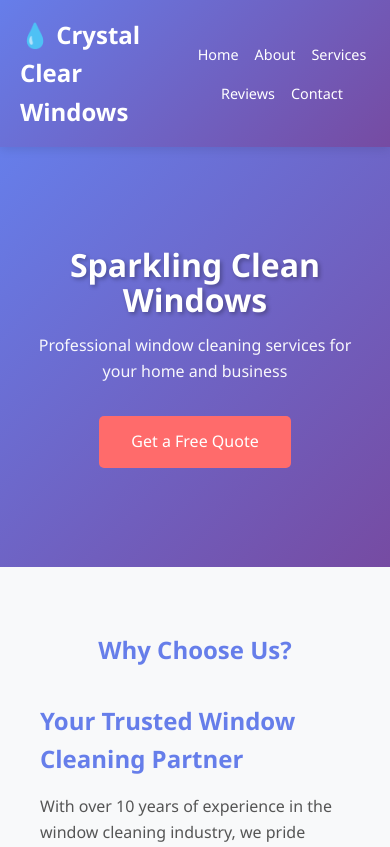
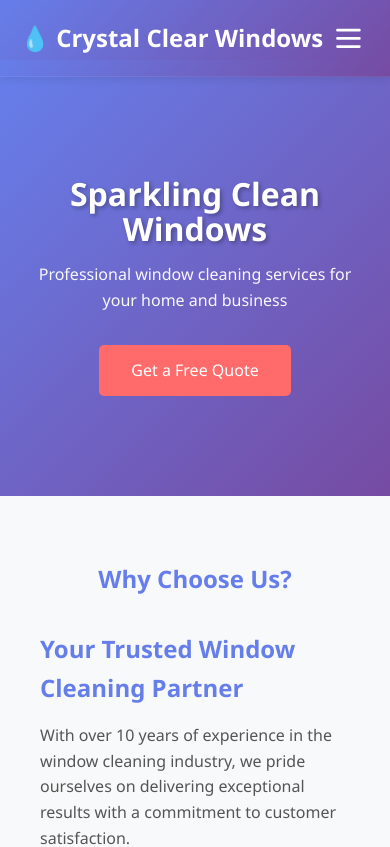
Before and after one commit to Javed-coder/Crystal-clear-windows-cleaning, a React (Vite) app: page / in a window 390 px wide. Shown: the top 847 px of the page. Built offline with nearby package versions, Linux system fonts and the light colour scheme.

Commit message:
Add responsive hamburger navigation (accessible toggle)

```diff
--- a/src/App.css
+++ b/src/App.css
@@ -41,6 +41,33 @@ nav ul {
   gap: 2rem;
 }
 
+/* visually-hidden utility for screen-reader-only text */
+.sr-only {
+  position: absolute;
+  width: 1px;
+  height: 1px;
+  padding: 0;
+  margin: -1px;
+  overflow: hidden;
+  clip: rect(0 0 0 0);
+  white-space: nowrap;
+  border: 0;
+}
+
+nav .nav-toggle {
+  display: none; /* shown at small widths */
+  background: transparent;
+  border: none;
+  color: white;
+  cursor: pointer;
+  padding: 0.35rem;
+  border-radius: 6px;
+  width: 44px;
+  height: 44px;
+  align-items: center;
+  justify-content: center;
+}
+
 nav a {
   color: white;
   text-decoration: none;
@@ -50,6 +77,7 @@ nav a {
 nav a:hover {
   opacity: 0.8;
 }
+
 
 .container {
   max-width: 1200px;
@@ -282,12 +310,50 @@ footer {
 
 /* Responsive */
 @media (max-width: 768px) {
+  nav .nav-toggle {
+    display: flex;
+  }
+
+  nav .container {
+    position: relative;
+  }
+
+  /* collapsed menu (animated with max-height) */
+  .nav-menu {
+    position: absolute;
+    top: 100%;
+    right: 0;
+    left: 0;
+    background: linear-gradient(135deg, #667eea 0%, #764ba2 100%);
+    flex-direction: column;
+    gap: 0;
+    padding: 0.5rem 1rem;
+    max-height: 0;
+    overflow: hidden;
+    transition: max-height 300ms ease;
+    border-bottom: 1px solid rgba(255,255,255,0.06);
+  }
+
+  .nav-menu.open {
+    max-height: 320px;
+  }
+
+  .nav-menu li {
+    padding: 0.75rem 0;
+    text-align: center;
+    width: 100%;
+  }
+
+  .nav-menu a {
+    display: block;
+    padding: 0.5rem 1rem;
+  }
+
   nav ul {
     gap: 1rem;
-    font-size: 0.9rem;
-    /* allow items to wrap instead of overflowing on very small screens */
-    flex-wrap: wrap;
-    justify-content: center;
+    font-size: 0.95rem;
+    flex-wrap: nowrap; /* nav-menu will handle stacking */
+    justify-content: flex-end;
   }
 
   .hero {
--- a/src/components/Navigation.jsx
+++ b/src/components/Navigation.jsx
@@ -1,19 +1,62 @@
+import { useState, useEffect, useRef } from 'react';
+
 export default function Navigation() {
+  const [open, setOpen] = useState(false);
+  const menuRef = useRef(null);
+  const buttonRef = useRef(null);
+
   const handleNavClick = (e, href) => {
     e.preventDefault();
     const target = document.querySelector(href);
     if (target) {
-      target.scrollIntoView({
-        behavior: 'smooth'
-      });
+      target.scrollIntoView({ behavior: 'smooth' });
     }
+    setOpen(false);
   };
+
+  useEffect(() => {
+    const onKey = (e) => {
+      if (e.key === 'Escape') setOpen(false);
+    };
+    const onDocClick = (e) => {
+      if (!open) return;
+      if (
+        menuRef.current &&
+        !menuRef.current.contains(e.target) &&
+        buttonRef.current &&
+        !buttonRef.current.contains(e.target)
+      ) {
+        setOpen(false);
+      }
+    };
+
+    document.addEventListener('keydown', onKey);
+    document.addEventListener('click', onDocClick);
+    return () => {
+      document.removeEventListener('keydown', onKey);
+      document.removeEventListener('click', onDocClick);
+    };
+  }, [open]);
 
   return (
     <nav>
       <div className="container">
         <div className="logo">💧 Crystal Clear Windows</div>
-        <ul>
+
+        <button
+          ref={buttonRef}
+          className="nav-toggle"
+          aria-controls="primary-navigation"
+          aria-expanded={open}
+          onClick={() => setOpen((s) => !s)}
+        >
+          <span className="sr-only">{open ? 'Close menu' : 'Open menu'}</span>
+          <svg viewBox="0 0 24 24" fill="none" stroke="currentColor" aria-hidden="true">
+            <path strokeLinecap="round" strokeLinejoin="round" strokeWidth="2" d={open ? "M6 18L18 6M6 6l12 12" : "M4 6h16M4 12h16M4 18h16"} />
+          </svg>
+        </button>
+
+        <ul id="primary-navigation" ref={menuRef} className={`nav-menu ${open ? 'open' : ''}`}>
           <li><a href="#home" onClick={(e) => handleNavClick(e, '#home')}>Home</a></li>
           <li><a href="#about" onClick={(e) => handleNavClick(e, '#about')}>About</a></li>
           <li><a href="#services" onClick={(e) => handleNavClick(e, '#services')}>Services</a></li>
```
